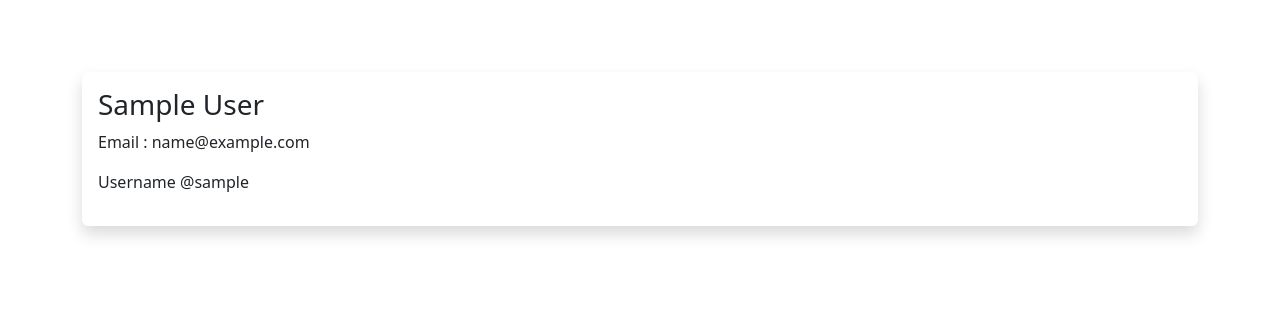
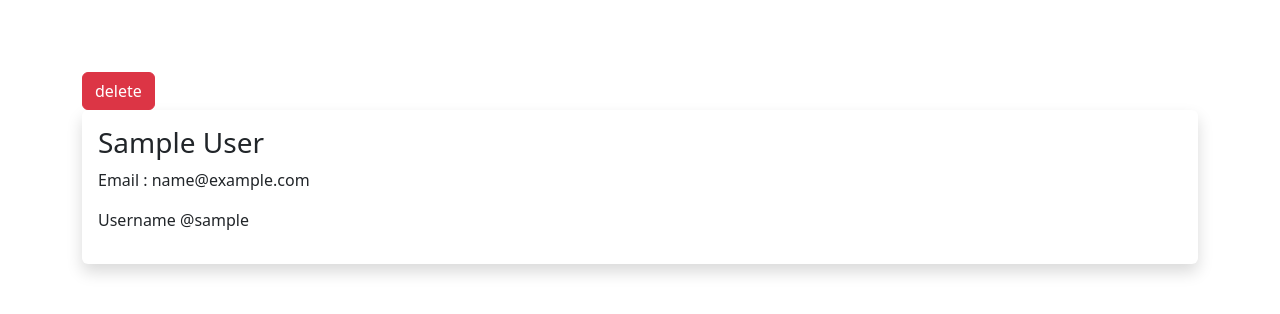
Before and after one commit to OsamaNasr01/django-taqa, a Django app: page /members/ in a window 1280 px wide. Shown: the part 56-370 px from the top of the page. Run offline with Django 4.2, Linux system fonts and the light colour scheme; the visitor is signed in with stand-in values (Sample User, id 1); data comes from the database, SQL or seed files in the repository; some libraries are stand-ins or nearby versions.

Commit message:
adding user delete function

```diff
--- a/taqatools/accounting/views.py
+++ b/taqatools/accounting/views.py
@@ -329,7 +329,7 @@ def add_purchase(request):
             cart_item.delete()
         messages.success(
             request, ('The invoice has been created Successfully!'))
-        return HttpResponse({'ok': "ok"})
+        return HttpResponse(json.dumps({'ok': "ok"}))
 
 
 def purchase_update(request, id):
--- a/taqatools/members/static/accounting/cart.js
+++ b/taqatools/members/static/accounting/cart.js
@@ -120,6 +120,7 @@ function change_item_q(id) {
         if (response.ok) {
             return response.json()
         } else {
+
         }
     })
     .then(data => {
--- a/taqatools/members/urls.py
+++ b/taqatools/members/urls.py
@@ -9,6 +9,7 @@ urlpatterns = [
     path('login/', views.login_user, name = 'login'),
     path('logout/', views.logout_user, name = 'logout'),
     path('members/<slug:username>/', views.user_profile, name = 'user_profile'),
+    path('members/<slug:username>/delete/', views.user_delete, name = 'user_delete'),
     path('members/', views.users, name = 'users'),
     # deal with companies add/read/update/delete
     path('company/add/', views.add_company, name = 'add_company'),
--- a/taqatools/members/views.py
+++ b/taqatools/members/views.py
@@ -54,6 +54,11 @@ def register_user(request):
         return render(request, 'members/register.html', {'form' : form})
 
 
+def user_delete(request, username):
+    if request.method == 'POST':
+        user = User.objects.get(username=username)
+        user.delete()
+        return users(request)
 
 def home(request):
     return render(request, 'home.html', {})
--- a/taqatools/products/views.py
+++ b/taqatools/products/views.py
@@ -4,6 +4,7 @@ from .forms import AddCategoryForm, AddProductForm, BrandForm, PriceForm, SpecFo
 from django.contrib import messages
 import json
 from django.core.serializers import serialize
+from googletrans import Translator
 
 # Create your views here.
 
--- a/taqatools/templates/members/users.html
+++ b/taqatools/templates/members/users.html
@@ -4,6 +4,11 @@
 
 {% block content %}
     {% for user in users %}
+        <button class="btn btn-danger" onclick="username('{{user.username}}')" >delete</button>
+        <button type="button" id="modal_button" hidden class="btn btn-danger" data-bs-toggle="modal" data-bs-target="#delete-user-modal">
+        Delete
+        </button>
+
         <a href="{% url 'user_profile' user.username %}" class="text-dark text-decoration-none">
             <div class="shadow p-3 mb-5 bg-white rounded">
                 <h3>
@@ -15,4 +20,42 @@
             </div>
         </a>
     {% endfor %}
+
+
+
+  <br><br>
+
+  <!-- delete-user-modal.html -->
+
+  <div class="modal fade" id="delete-user-modal" tabindex="-1" aria-labelledby="delete-user-modal-label" aria-hidden="true">
+    <div class="modal-dialog" role="document">
+      <div class="modal-content">
+        <div class="modal-header">
+          <h5 class="modal-title" id="delete-user-modal-label">Delete user</h5>
+          <button type="button" class="btn-close" data-bs-dismiss="modal" aria-label="Close"></button>
+        </div>
+        <div class="modal-body">
+          Are you sure you want to delete this user?
+        </div>
+        <div class="modal-footer">
+          <button type="button" class="btn btn-secondary" data-bs-dismiss="modal">Cancel</button>
+          <form id="user_del_form" action="" method="POST">
+            <input type="hidden" name="csrfmiddlewaretoken" value="{{ csrf_token }}" />
+            <button type="submit"  class="btn btn-danger" id="confirm-delete-user">Confirm Delete</button>
+          </form>
+        </div>
+      </div>
+    </div>
+  </div>
+
+
+  <script>
+    function username(username) {
+        const form = document.getElementById('user_del_form')
+        form.setAttribute('action', `/members/${username}/delete/`)
+        const modal_open = document.getElementById('modal_button')
+        modal_open.click()
+    }
+
+  </script>
 {% endblock %}
--- a/taqatools/templates/products/products/product.html
+++ b/taqatools/templates/products/products/product.html
@@ -136,6 +136,10 @@
     </div>
     <div class="row">
       <div class="col-12">
+        <p>Stock: {{ product.inventory.stock }} {{ product.name }}{{ product.inventory.stock|pluralize }}</p>
+        <p>Stock: {{ product.inventory.sales }} {{ product.name }}{{ product.inventory.sales|pluralize }} sales</p>
+      </div>
+      <div class="col-12">
         <p id="messege"></p>
       </div>
         {% if in_cart %}
```
